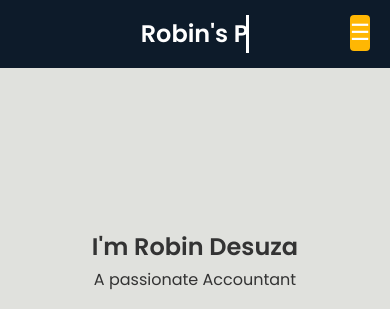
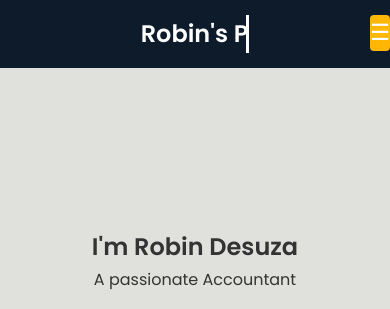
Before and after one commit to deepak411prajapat/Robin-s-Portfolio, a plain HTML site: page index.html in a window 390 px wide. Shown: the top 309 px of the page. Drawn offline with Linux system fonts and the light colour scheme.

Commit message:
Update style.css

```diff
--- a/style.css
+++ b/style.css
@@ -298,7 +298,7 @@ footer{
     position: absolute;
     background-color: #ffb703;
     border-radius: 4px;
-    right: 20px;
+    right: 0vh;
 
 
 
```
